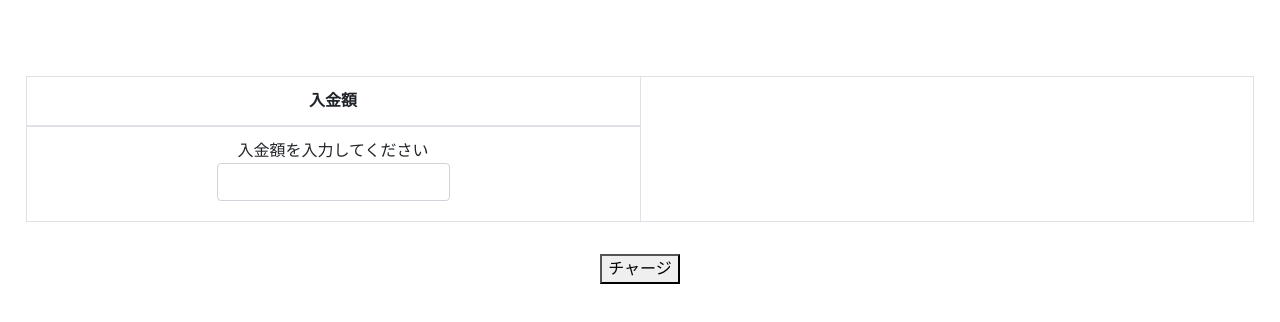
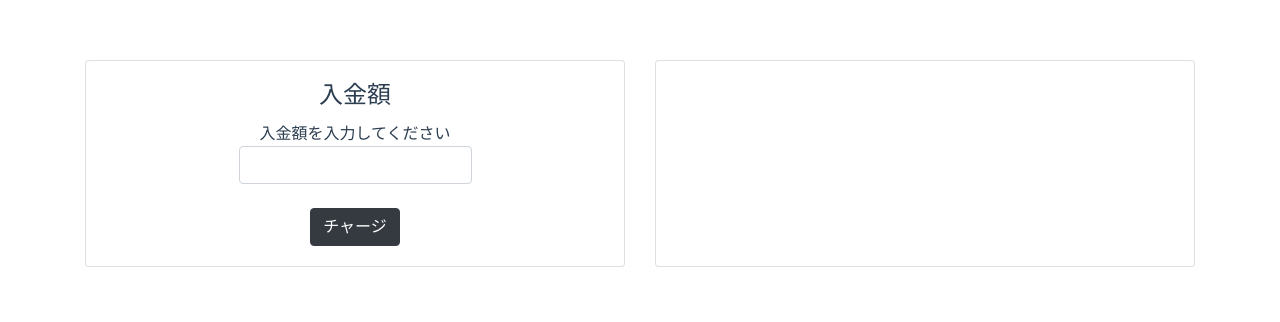
Before and after one commit to nintc-al2020-4/electronic-payment-front, a Vue app: page /charge in a window 1280 px wide. Shown: the top 322 px of the page. Built offline with nearby package versions, Linux system fonts and the light colour scheme.

Commit message:
Charge.vue Update

```diff
--- a/src/components/pages/Charge.vue
+++ b/src/components/pages/Charge.vue
@@ -1,32 +1,34 @@
 <template>
-  <div id="Charge">
-    <div class="container-fluid">
-      <table class="table table-bordered">
-        <colgroup>
-          <col width="50%">
-          <col width="50%">
-        </colgroup>
-        <thead>
-          <tr>
-            <th>入金額</th>
-          </tr>
-        </thead>
-        <tbody>
-          <tr>
-            <td>
-              <div class="form-group mb-0">
-                <label>入金額を入力してください
-                  <input v-model.number="number" type="number" class="form-control" min="0">
-                </label>
-                <p v-show="NotNumber" v-bind:style="styleObject">入力が数値ではありません</p>
-              </div>
-            </td>
-
-          </tr>
-        </tbody>
-      </table>
+  <div id="charge">
+    <div class="container">
+      <div class="row">
+        <div class="col-md-6 col-12">
+          <div class="card h-100">
+            <div class="card-body">
+              <h4 class="card-title">
+                入金額
+              </h4>
+              <form>
+                <div class="form-group">
+                  <label>入金額を入力してください
+                    <input v-model.number="number" type="number" class="form-control" min="0">
+                  </label>
+                  <p v-show="NotNumber" v-bind:style="styleObject">入力が数値ではありません</p>
+                </div>
+                <button type="submit" class="btn btn-dark">チャージ</button>
+              </form>
+            </div>
+          </div>
+        </div>
+        <div class="col-md-6 col-12">
+          <div class="card h-100">
+            <div class="card-body">
+              <!-- このあたりが右半分 e.g.)現在の残高と追加した場合の残高を書くなど -->
+            </div>
+          </div>
+        </div>
+      </div>
     </div>
-      <button type="submit">チャージ</button>
   </div>
 </template>
 
```
